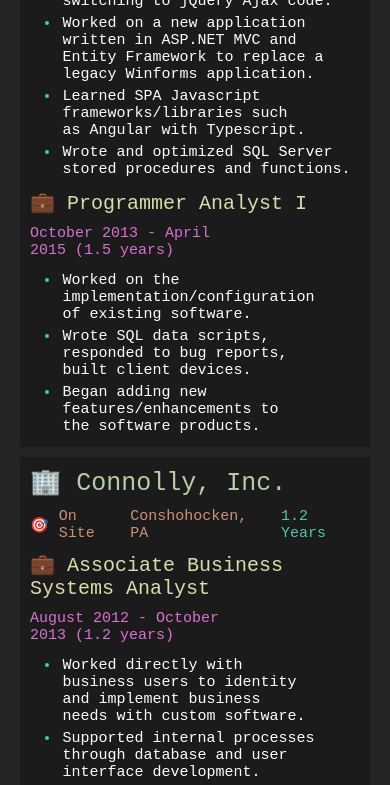
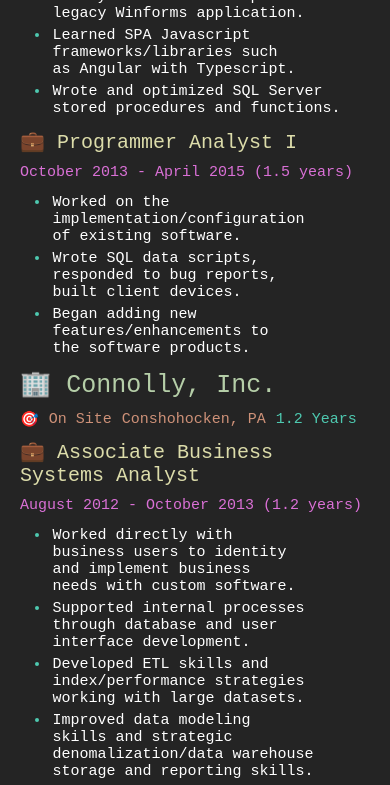
Before and after one commit to steveroof/resume, a React (Vite) app: page / in a window 390 px wide. Shown: the part 2917-3702 px from the top of the page. Built offline with nearby package versions, Linux system fonts and the light colour scheme.

Commit message:
responsive improvements

```diff
--- a/src/assets/company.css
+++ b/src/assets/company.css
@@ -1,7 +1,7 @@
 .company {
-  background-color: var(--color-primary-translucent);
+  background-color: var(--sub-card-bg);
   border-radius: var(--border-radius);
-  padding: 1rem;
+  padding: var(--company-card-padding);
 }
 
 .companyHeading {
--- a/src/assets/job.css
+++ b/src/assets/job.css
@@ -5,7 +5,7 @@
 }
 
 .jobCard {
-  background-color: var(--job-card-bg);
+  background-color: var(--sub-card-bg);
   padding: var(--job-card-padding);
 
   &:first-child {
--- a/src/index.css
+++ b/src/index.css
@@ -64,6 +64,7 @@
     --color-accent-teal: navy;
   }
 
+  /*default settings (1/2 of a desktop screen or paper)*/
   --flex-direction: column;
   --app-grid: 1fr;
   --education-grid: 1fr 1fr 2fr 1fr;
@@ -71,22 +72,26 @@
   --page-width: 75vw;
   --page-margin: 3rem;
   --main-padding: 2rem;
+  --company-card-padding: 1rem;
   --job-card-padding: 1rem;
-  --job-card-bg: var(--color-primary-translucent);
+  --sub-card-bg: var(--color-primary-translucent);
 
+  /*desktop*/
   @media screen and (min-width: 100rem) {
     --flex-direction: row;
     --app-grid: 1fr 1fr 1fr;
     --experience-span: 3;
   }
 
+  /*mobile*/
   @media screen and (max-width: 50rem) {
-    --page-width: 100vw;
+    --page-width: 100%; /* I don't know why 100vw is not working here */
     --page-margin: 0rem;
     --main-padding: 0rem;
+    --company-card-padding: 0;
     --border-radius: 0;
     --job-card-padding: 0;
-    --job-card-bg: unset;
+    --sub-card-bg: unset;
     --education-grid: 2fr 2fr;
   }
 }
```
